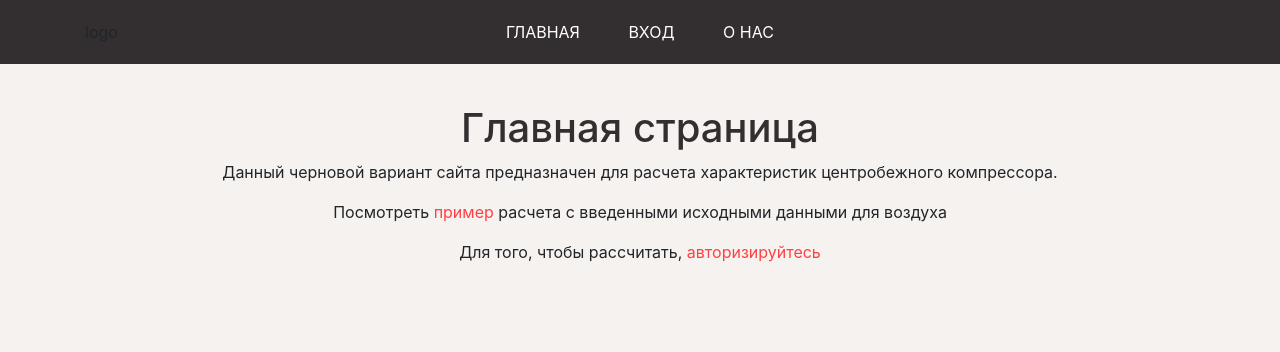
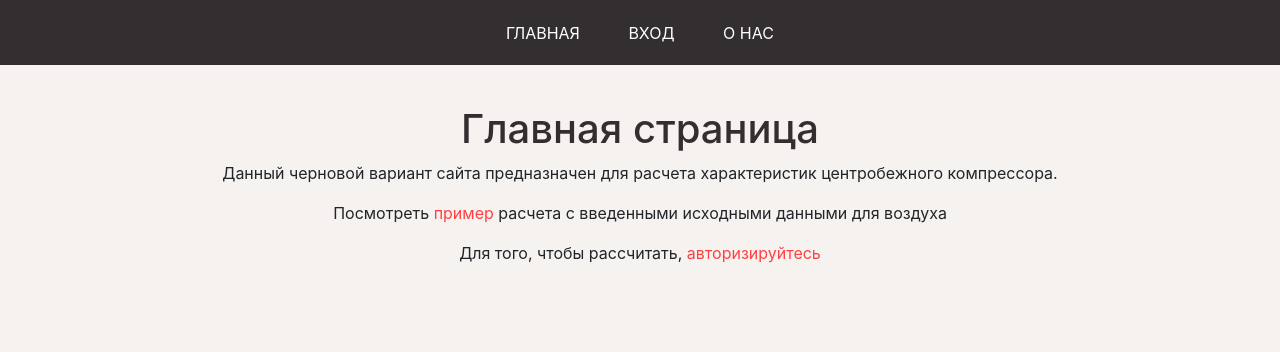
Before and after one commit to Playhf/diploma, a PHP site: page / in a window 1280 px wide. Shown: the top 352 px of the page. Run offline with PHP 8.4, Linux system fonts and the light colour scheme; data that the repository does not hold is empty.

Commit message:
changed style header

```diff
--- a/template/layout/header.phtml
+++ b/template/layout/header.phtml
@@ -14,9 +14,9 @@
 	<div class="container">
 		<div class="row">
 			<div class="col-2">
-				<div class="logo">logo</div>
+<!--				<div class="logo">logo</div>-->
 			</div>
-			<div class="col-8">
+			<div class="col-sm-12 col-6">
 				<ul class="menu">
 					<li><a href="/">Главная</a></li>
 					<?php if ($user['is_admin']): ?>
```
